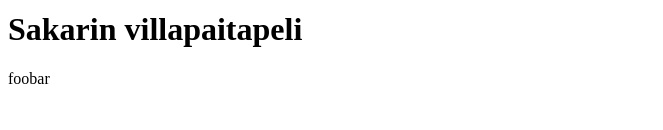
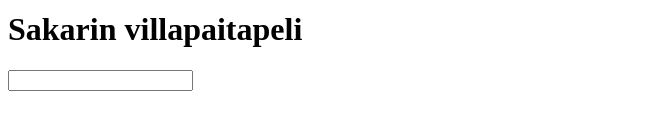
Before and after one commit to Prodeko/Sakarinvillapaitapeli, a Next.js app: page / in a window 1280 px wide. Shown: the part 626-756 px from the top of the page, without its empty margins (0-663 px from the left). Built offline with nearby package versions, Linux system fonts and the light colour scheme.

Commit message:
Remove unnecessary chat

```diff
--- a/app/page.tsx
+++ b/app/page.tsx
@@ -37,12 +37,6 @@ export default function Home() {
   )
 }
 
-function Chat () {
-  return <div>
-    <p>foobar</p>
-  </div>
-}
-
 function ErrorMessage () {
   return <div className='absolute top-0 right-0 bottom-o left-0 m-auto w-full h-full'>
     <Image
```
